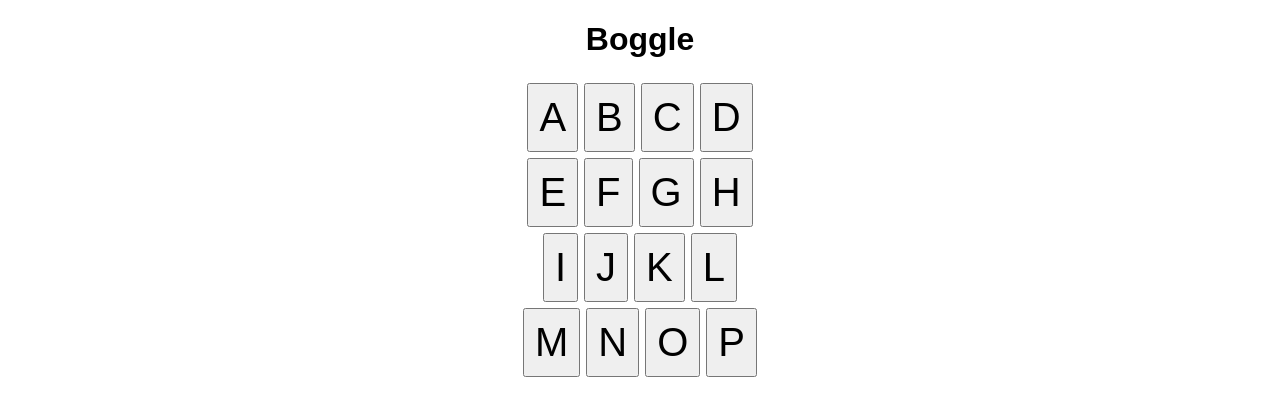
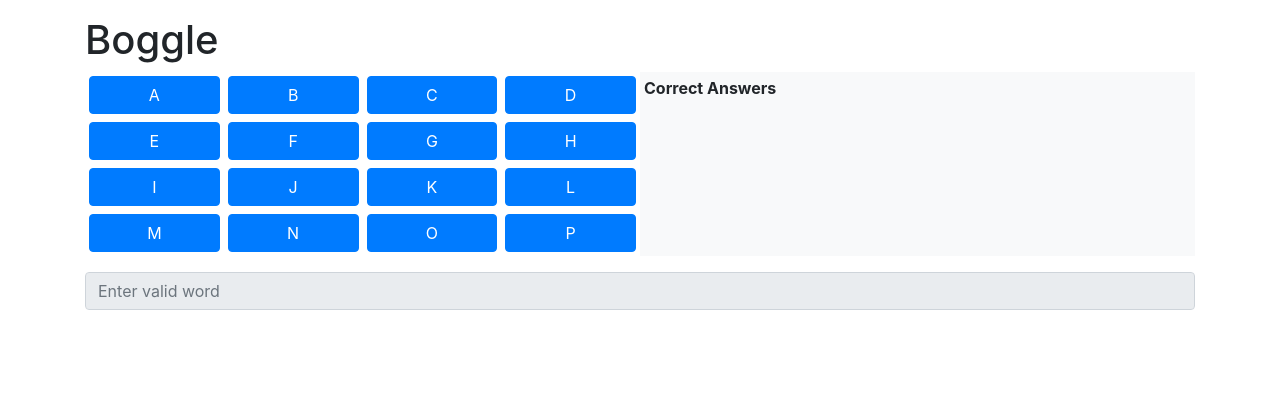
Before and after one commit to khadkasuman/boggle-frontend, a React (Create React App) app: page / in a window 1280 px wide. Shown: the top 416 px of the page. Built offline with nearby package versions, Linux system fonts and the light colour scheme.

Commit message:
add words on hover

```diff
--- a/public/index.html
+++ b/public/index.html
@@ -9,8 +9,8 @@
       manifest.json provides metadata used when your web app is added to the
       homescreen on Android. See https://developers.google.com/web/fundamentals/engage-and-retain/web-app-manifest/
     -->
-	<link rel="manifest" href="%PUBLIC_URL%/manifest.json">
-	<link rel="shortcut icon" href="%PUBLIC_URL%/favicon.ico">
+  <link rel="shortcut icon" href="%PUBLIC_URL%/favicon.ico">
+  <link rel='stylesheet' href='https://stackpath.bootstrapcdn.com/bootstrap/4.4.1/css/bootstrap.min.css'>
 	<!--
       Notice the use of %PUBLIC_URL% in the tags above.
       It will be replaced with the URL of the `public` folder during the build.
@@ -20,7 +20,7 @@
       work correctly both with client-side routing and a non-root public URL.
       Learn how to configure a non-root public URL by running `npm run build`.
     -->
-	<title>React App</title>
+	<title>Boggle</title>
 </head>
 
 <body>
--- a/src/App.js
+++ b/src/App.js
@@ -1,5 +1,4 @@
 import React from "react";
-import "./styles.css";
 import Alphabet from "./components/Alphabet";
 class App extends React.Component {
   constructor(props) {
@@ -11,39 +10,64 @@
         ["I", "J", "K", "L"],
         ["M", "N", "O", "P"]
       ],
-      active: null
+      active: null,
+      word: ""
     };
   }
   disableButton = (x, y) => {
-    return this.state.active === [x, y];
+    return (this.state.active
+      ? !this.neighbors(x, y).includes(this.state.active)
+      : false) || (this.state.word && this.state.word.includes(this.state.sequence[x][y]));
   };
-  alphabetClicked = (x, y) => {
-    console.log([x, y]);
-    this.setState({
-      active: [x, y]
+
+  neighbors = (x, y, neighbors = [x, y]) => {
+    return [`${x}, ${y}`, `${x + 1}, ${y}`, `${x - 1}, ${y}`, `${x}, ${y + 1}`];
+  };
+
+  alphabetHovered = (x, y) => {
+    this.setState(state =>{
+      return{
+        active: `${x}, ${y}`,
+        word: state.word + state.sequence[x][y]
+      }
     });
   };
   render = () => {
     return (
-      <div className="App">
+      <div className="container mt-3">
         <h1>Boggle</h1>
-        <div className="Container">
+        <div className="container">
+          <div className="row">
+            <div className="col-md-6">
+              <div className="row">
                 {this.state.sequence.map((row, i) => {
+                  return row.map((value, j) => {
                     return (
-              <div className="FlexRow" key={i}>
-                {row.map((value, j) => {
-                  return (
+                      <div className="col-3 p-1" key={j}>
                         <Alphabet
-                      key={j}
                           disabled={this.disableButton(i, j)}
                           alphabet={value}
-                      alphabetClicked={() => this.alphabetClicked(i, j)}
+                          alphabetHovered={() => this.alphabetHovered(i, j)}
                         />
+                      </div>
                     );
+                  });
                 })}
               </div>
-            );
-          })}
+            </div>
+            <div className="col-md-6 bg-light p-1">
+              <b>Correct Answers</b>
+            </div>
+          </div>
+        </div>
+        <div className="mt-3">
+          <input
+            type="text"
+            value={this.state.word}
+            readOnly
+            className="form-control"
+            placeholder="Enter valid word"
+          />
         </div>
       </div>
     );
--- a/src/components/Alphabet.js
+++ b/src/components/Alphabet.js
@@ -4,8 +4,9 @@
   render() {
     return (
       <button
+        className="btn btn-primary btn-block"
         disabled={this.props.disabled}
-        onClick={this.props.alphabetClicked}
+        onMouseOver={this.props.alphabetHovered}
       >
         {this.props.alphabet}
       </button>
--- a/src/index.js
+++ b/src/index.js
@@ -1,6 +1,5 @@
 import React from "react";
 import ReactDOM from "react-dom";
-
 import App from "./App";
 
 const rootElement = document.getElementById("root");
--- a/src/styles.css
+++ /dev/null
@@ -1,16 +0,0 @@
-.App {
-  font-family: sans-serif;
-  text-align: center;
-}
-
-.Container {
-  display: flex;
-  flex-direction: column;
-  align-items: center;
-}
-
-button {
-  font-size: 40px;
-  padding: 10px;
-  margin: 3px;
-}
```
Also changed, not shown: package.json (+10 -3 lines), 1 other file (tests, documents, lock files or other folders). Lines whose indentation alone changed are shown as unchanged.
